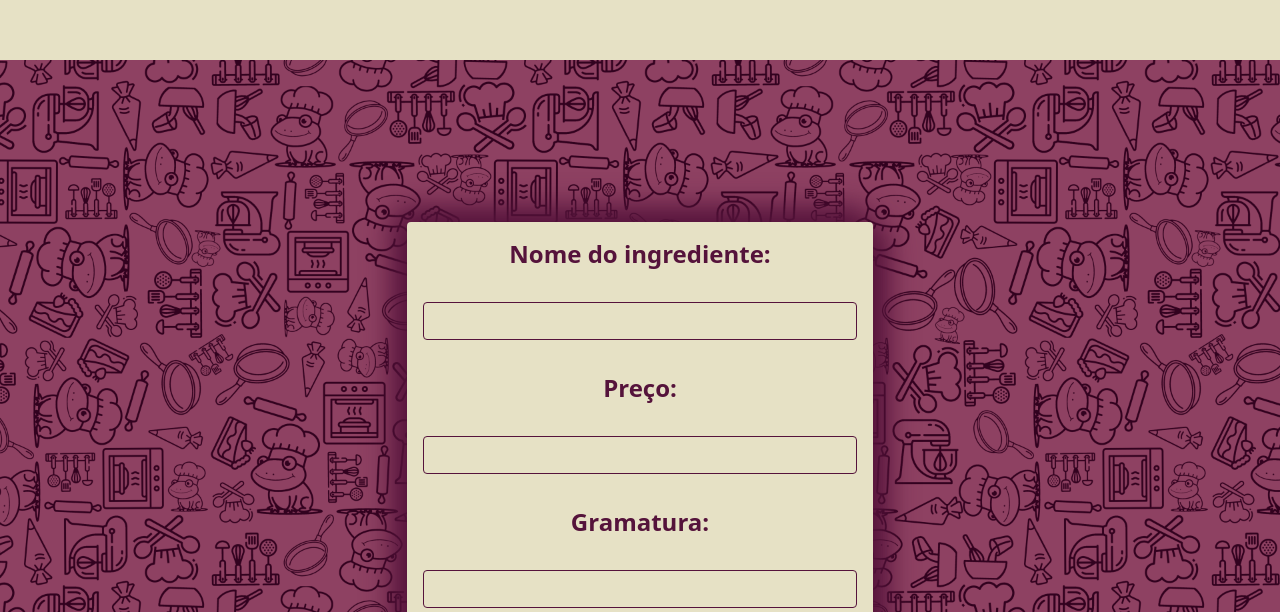
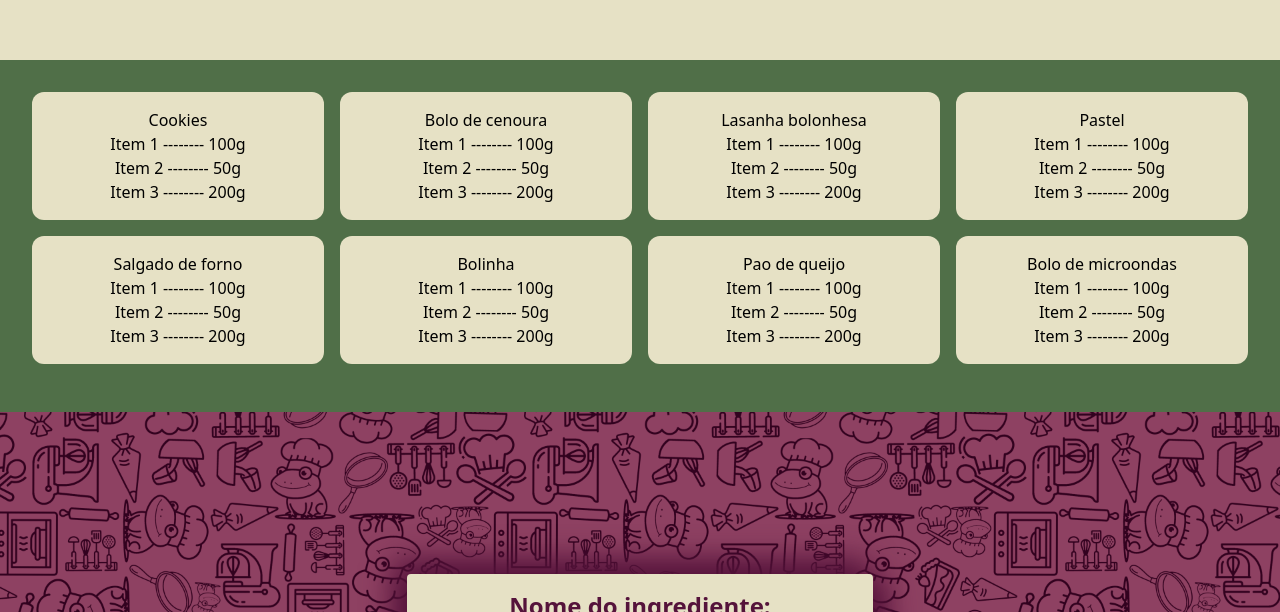
Before and after one commit to priscilaUECEProjects/sapaoNaCozinha, a React (Vite) app in the folder sapao-na-cozinha/: page / in a window 1280 px wide. Shown: the part 832-1444 px from the top of the page. Built offline with nearby package versions, Linux system fonts and the light colour scheme.

Commit message:
Update MainPage.jsx
Adição da parte dos cards

```diff
--- a/sapao-na-cozinha/src/components/pages/main-page/MainPage.jsx
+++ b/sapao-na-cozinha/src/components/pages/main-page/MainPage.jsx
@@ -2,12 +2,14 @@ import PaginaInicial from './PaginaInicial';
 import PaginaCadastrar from './Cadastrar/PaginaCadastrar';
 import Header from './Header';
 import Footer from './Footer';
+import Cards from './Cards.jsx';
 
 export default function MainPage() {
     return (
         <div>
             <Header />
             <PaginaInicial />
+            <Cards />
             <PaginaCadastrar/>
             <Footer />
         </div>
```
